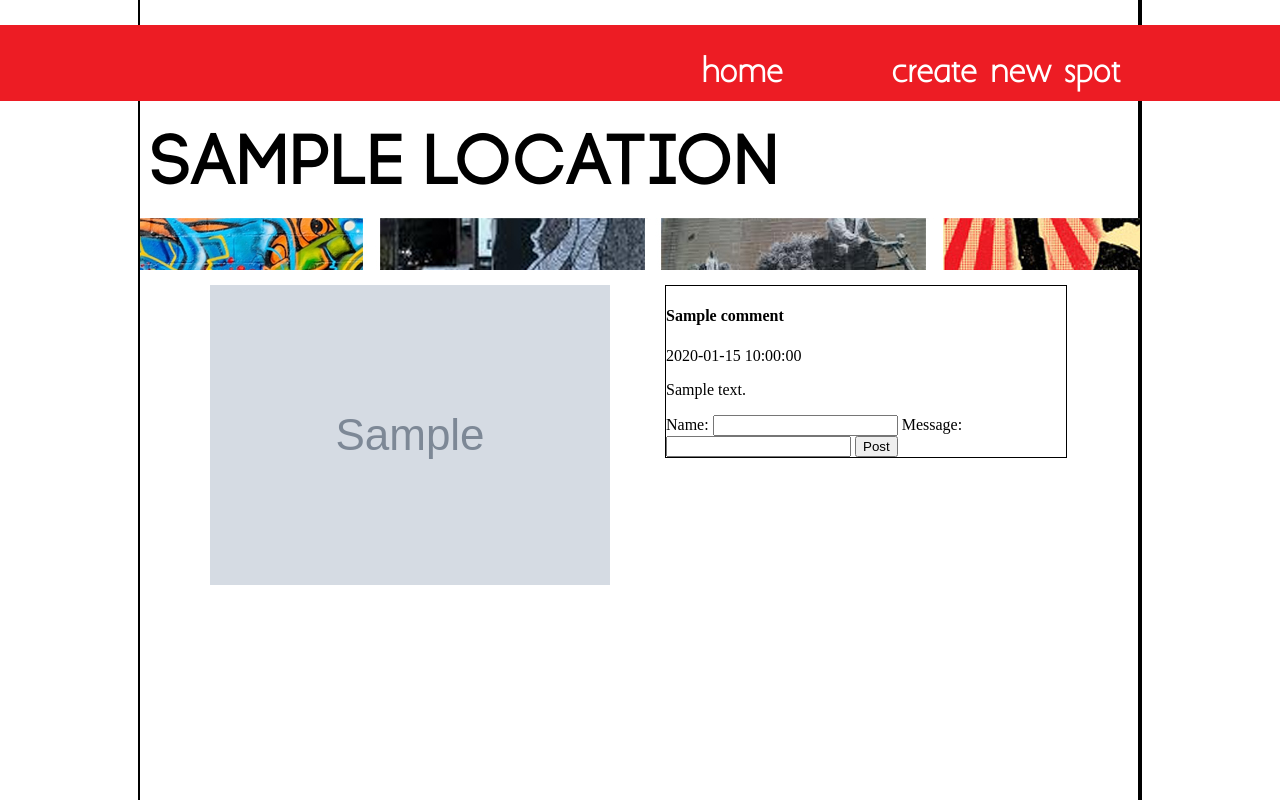
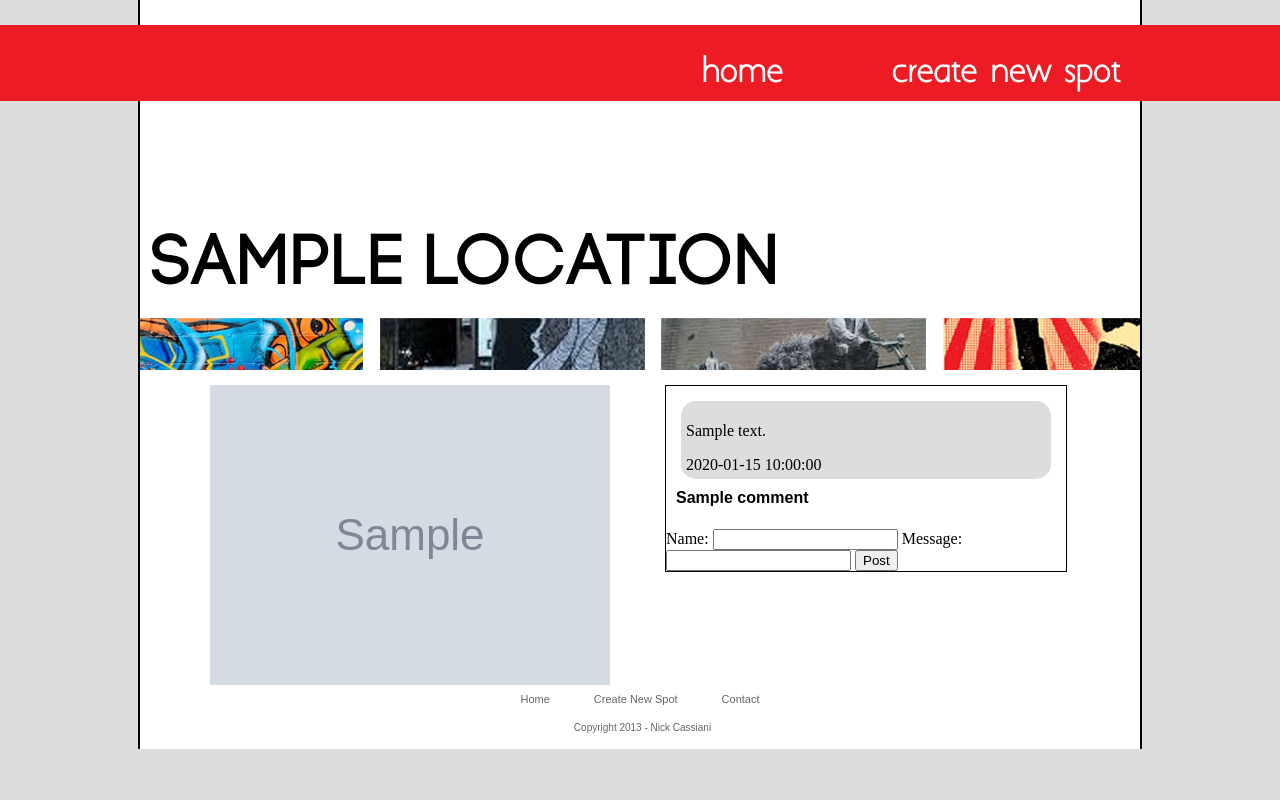
Before and after one commit to FourDizzle/spot, a PHP site: page /location.php?id=1 in a window 1280 px wide. Run offline with PHP 8.4, Linux system fonts and the light colour scheme; tables that the repository leaves empty or names only in its code hold one stand-in row (values such as "Sample post"); grey boxes marked "Sample" are stand-in pictures; some libraries are stand-ins or nearby versions.

Commit message:
comment style and timestamp

```diff
--- a/create.php
+++ b/create.php
@@ -44,7 +44,7 @@ $functions->getHeader("Create New Spot");
     	</div>
         <p>Copyright 2013 - Nick Cassiani</p>
     </div>
-</div>
+
 <div id="lightbox-panel">
     <h2>Lightbox Panel</h2>
     <p>You can add any valid content here.</p>
@@ -54,6 +54,9 @@ $functions->getHeader("Create New Spot");
 </div>
 <div id="lightbox"> </div>
 <input type="file" name="image" id="userimage" />
+
+</div>
+
 <script>
 $(document).ready(function() {
 
--- /dev/null
+++ b/date.php
@@ -0,0 +1,6 @@
+<?php
+include_once 'scripts/functions/comments.php';
+
+$postDate = "2013-06-21T06:29:25-05:00";
+echo Comments::compareDate($postDate);
+?>
--- a/layout/stylesheets/style.css
+++ b/layout/stylesheets/style.css
@@ -14,21 +14,27 @@ body {
 	padding:0px;
 	width:100%;
 	height:100%;
-	background-color:#fff;
-	background-image:url(../../images/layout/background-borders.gif);
+	background-color:#ddd;
+	/*background-image:url(../../images/layout/background-borders.gif);
 	background-repeat:repeat-y;
-	background-position:center;
+	background-position:center;*/
 }
 
 #main {
+	padding-top:100px;
 	margin-top:0px;
 	width:1000px;
 	margin:0px auto;
 	background:none;
+	border-left:2px solid #000;
+	border-right:2px solid #000;
+	background-color:#fff;
+	min-height:100%;
+	margin-bottom: 0;
 }
 
 #header {
-	margin-top:100px;
+	margin-top:0px;
 	height:330px;
 	padding-left:10px;
 	padding-bottom:0px;
@@ -365,3 +371,24 @@ img.showspot {
 	border:1px #000 solid;
 	margin-left:55px;
 }
+
+.comment {
+	margin:5px;
+	padding:5px;
+}
+
+.message {
+	margin:5px;
+	margin-bottom:0px;
+	padding:5px;
+	background-color: #ddd;
+	border-radius: 15px;
+}
+
+.comment h4 {
+	margin:0px;
+	padding:0px;
+	padding-top:10px;
+	font-family: arial, hevetica, sans-serif;
+	height:30px;
+}
--- a/location.php
+++ b/location.php
@@ -37,9 +37,11 @@ $functions->getHeader("Location" . $spot->getName());
 					$comments = Comments::grabComments($location_id);
 					foreach ($comments as $row) {
 						echo "<div class=\"comment\">\n";
+						echo "<div class=\"message\">\n";
+						echo "	<p>" . $row->message . "</p>\n";
+						echo "	<span class=\"comment-date\">" . $row->postdate . "</span>\n";
+						echo "</div>\n";
 						echo "<h4>" . $row->name . "</h4>\n";
-						echo "<span class=\"comment-date\">" . $row->postdate . "</span>\n";
-						echo "<p>" . $row->message . "</p>\n";
 						echo "</div>\n";
 					} ?>
 					<div id="add-comment">
@@ -53,7 +55,17 @@ $functions->getHeader("Location" . $spot->getName());
 					</div>
 				</div>
 			</div>
-	</div>
+			<div id="footer">
+	    		<div id="footer-navigation">
+		            <ul>
+		                <li><a href="index.php">Home</a></li>
+		                <li><a href="create.php">Create New Spot</a></li>
+		                <li><a href="create.php">Contact</a></li>
+		            </ul>
+	    		</div>
+        <p>Copyright 2013 - Nick Cassiani</p>
+    </div>
+		</div>
 	<script>
 	$(document).ready(function(){
 		$('#post-comment').click(function(){
--- a/scripts/functions/comments.php
+++ b/scripts/functions/comments.php
@@ -33,4 +33,39 @@ class Comments {
 		//Execute query
 		$handle->execute();
 	}
+
+	public static function compareDate($postDate) {
+		$dateDiff;
+
+		$now = new DateTime();
+		$postDate = new DateTime($postDate);
+		echo $postDate->format("U") . "<br />";
+		$secs = $now->format("U") - $postDate->format("U");
+		echo $now->format("U") . "<br />";
+		echo $secs . "<br />";
+		$bit = array(
+	        'years' => $secs / 31556926,
+	        'weeks' => $secs / 604800,
+	        'days' => $secs / 86400,
+	        'hours' => $secs / 3600,
+	        'minutes' => $secs / 60,
+	        'seconds' => $secs
+	        );
+
+		if ($secs < 20) {
+			$dateDiff = "a few seconds ago";
+		} elseif ($secs < 120) {
+			$dateDiff = "about a minute ago";
+		} elseif ($secs < 3600) {
+			$dateDiff = "about " . (int) $bit['minutes'] . " minutes ago";
+		} elseif ($secs >= 3600 && $secs < 7200) {
+			$dateDiff = "about an hour ago";
+		} elseif ($secs > 7200 && $secs < 86400) {
+			$dateDiff = "about " . (int) $bit['hours'] . " hours ago";
+		} elseif ($secs > 86400) {
+			$dateDiff = $postDate->format("n/j/Y");
+		}
+
+		return $dateDiff;
+	}
 } ?>
```
Also changed, not shown: 1 other file.
